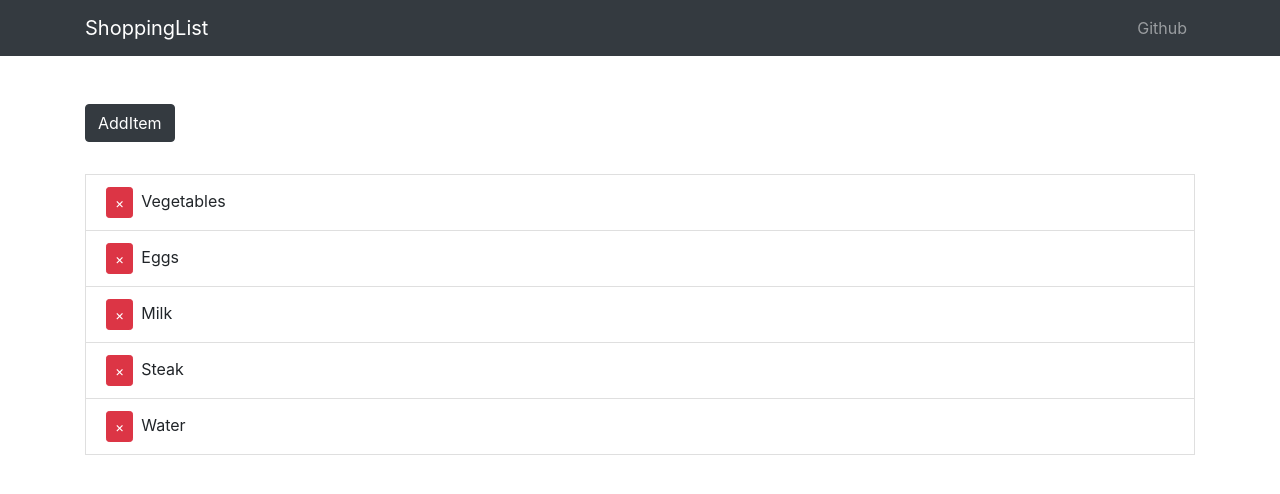
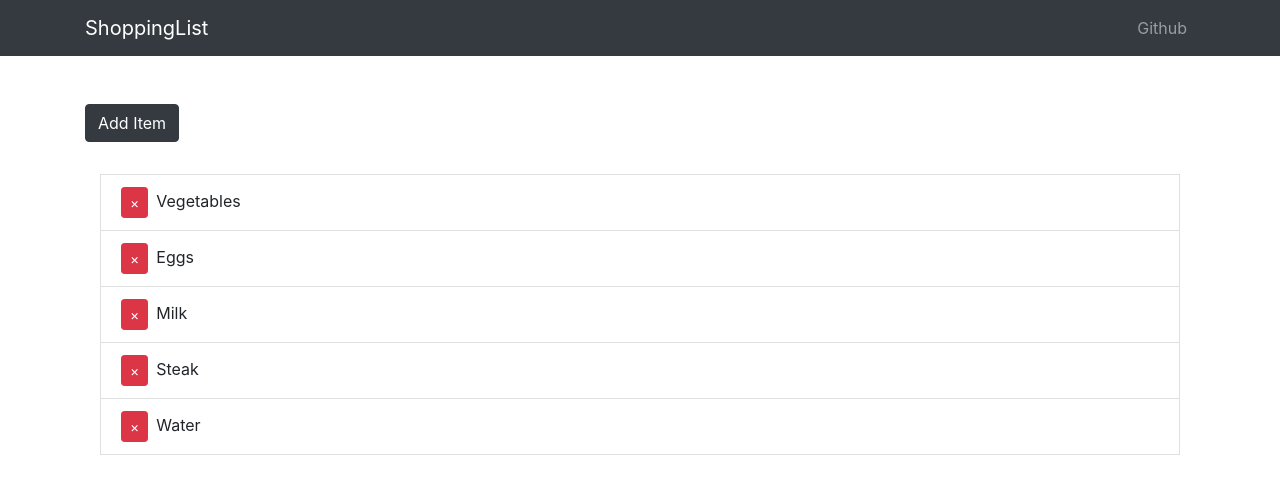
Before and after one commit to nicodemus-maurits/shopping-list, a React (Create React App) app in the folder client/: page / in a window 1280 px wide. Shown: the top 494 px of the page. Built offline with nearby package versions, Linux system fonts and the light colour scheme.

Commit message:
Finishing Redux

```diff
--- a/client/src/App.js
+++ b/client/src/App.js
@@ -1,6 +1,9 @@
 import React from "react";
+import { Container } from "reactstrap";
 import AppNavbar from "./components/AppNavbar";
 import ShoppingList from "./components/ShoppingList";
+import ItemModal from "./components/ItemModal";
+
 import "bootstrap/dist/css/bootstrap.min.css";
 import "./App.css";
 
@@ -8,7 +11,10 @@ function App() {
   return (
     <div className="App">
       <AppNavbar />
-      <ShoppingList />
+      <Container>
+        <ItemModal />
+        <ShoppingList />
+      </Container>
     </div>
   );
 }
--- /dev/null
+++ b/client/src/components/ItemModal.js
@@ -0,0 +1,68 @@
+import React, { useState } from "react";
+import { connect } from "react-redux";
+import {
+  Button,
+  Modal,
+  ModalHeader,
+  ModalBody,
+  Form,
+  FormGroup,
+  Label,
+  Input
+} from "reactstrap";
+
+import { addItem } from "../store/actions/itemActions";
+
+const ItemModal = props => {
+  const [isOpen, setIsOpen] = useState(false);
+  const [name, setName] = useState("");
+
+  const toggle = () => {
+    setIsOpen(!isOpen);
+  };
+
+  const onSubmit = e => {
+    e.preventDefault();
+    const newItem = { id: 10, name };
+    props.onAddItem(newItem);
+    toggle();
+  };
+
+  return (
+    <div>
+      <Button color="dark" style={{ marginBottom: "2rem" }} onClick={toggle}>
+        Add Item
+      </Button>
+
+      <Modal isOpen={isOpen} toggle={toggle}>
+        <ModalHeader toggle={toggle}>Add To Shopping List</ModalHeader>
+        <ModalBody>
+          <Form onSubmit={onSubmit}>
+            <FormGroup>
+              <Label for="item">Item</Label>
+              <Input
+                type="text"
+                name="name"
+                id="item"
+                placeholder="Add shopping item"
+                value={name}
+                onChange={e => setName(e.target.value)}
+              />
+              <Button color="dark" style={{ marginTop: "2rem" }} block>
+                Add Item
+              </Button>
+            </FormGroup>
+          </Form>
+        </ModalBody>
+      </Modal>
+    </div>
+  );
+};
+
+const mapDispatchToProps = dispatch => {
+  return {
+    onAddItem: newItem => dispatch(addItem(newItem))
+  };
+};
+
+export default connect(null, mapDispatchToProps)(ItemModal);
--- a/client/src/components/ShoppingList.js
+++ b/client/src/components/ShoppingList.js
@@ -1,40 +1,18 @@
-import React, { useState, useEffect } from "react";
+import React, { useEffect } from "react";
 import { connect } from "react-redux";
 import { Container, ListGroup, ListGroupItem, Button } from "reactstrap";
 import { CSSTransition, TransitionGroup } from "react-transition-group";
 import PropTypes from "prop-types";
 
-import * as actionTypes from "../store/actions/actionTypes";
+import { getItems, deleteItem } from "../store/actions/itemActions";
 
 const ShoppingList = props => {
-  const [items, setItems] = useState({
-    items: [
-      { id: 1, name: "Eggs" },
-      { id: 2, name: "Milk" },
-      { id: 3, name: "Steak" },
-      { id: 4, name: "Water" }
-    ]
-  });
-
-  useEffect(() => {}, []);
+  useEffect(() => {
+    props.onGetItems();
+  }, []);
 
   return (
     <Container>
-      <Button
-        color="dark"
-        style={{ marginBottom: "2rem" }}
-        onClick={() => {
-          const name = prompt("Enter Item");
-          if (name) {
-            setItems({
-              items: [...items.items, { id: 5, name }]
-            });
-          }
-        }}
-      >
-        AddItem
-      </Button>
-
       <ListGroup>
         <TransitionGroup className="shopping-list">
           {props.item.items.map(({ id, name }) => (
@@ -44,11 +22,7 @@ const ShoppingList = props => {
                   className="remove-btn"
                   color="danger"
                   size="sm"
-                  onClick={() => {
-                    setItems({
-                      items: items.items.filter(item => item.id !== id)
-                    });
-                  }}
+                  onClick={() => props.onDeleteItem(id)}
                 >
                   &times;
                 </Button>
@@ -75,7 +49,8 @@ const mapStateToProps = state => {
 
 const mapDispatchToProps = dispatch => {
   return {
-    onGetItems: () => dispatch({ type: actionTypes.GET_ITEMS })
+    onGetItems: () => dispatch(getItems()),
+    onDeleteItem: id => dispatch(deleteItem(id))
   };
 };
 
--- a/client/src/store/actions/itemActions.js
+++ b/client/src/store/actions/itemActions.js
@@ -5,3 +5,17 @@ export const getItems = () => {
     type: actionTypes.GET_ITEMS
   };
 };
+
+export const deleteItem = id => {
+  return {
+    type: actionTypes.DELETE_ITEM,
+    payload: id
+  };
+};
+
+export const addItem = newItem => {
+  return {
+    type: actionTypes.ADD_ITEM,
+    payload: newItem
+  };
+};
--- a/client/src/store/reducers/itemReducer.js
+++ b/client/src/store/reducers/itemReducer.js
@@ -14,6 +14,18 @@ const itemReducer = (state = initialState, action) => {
   switch (action.type) {
     case actionTypes.GET_ITEMS:
       return { ...state };
+
+    case actionTypes.ADD_ITEM:
+      return {
+        ...state,
+        items: state.items.concat(action.payload)
+      };
+
+    case actionTypes.DELETE_ITEM:
+      return {
+        ...state,
+        items: state.items.filter(item => item.id !== action.payload)
+      };
     default:
       return state;
   }
```
Also changed, not shown: client/src/store/actions/index.js (added).
